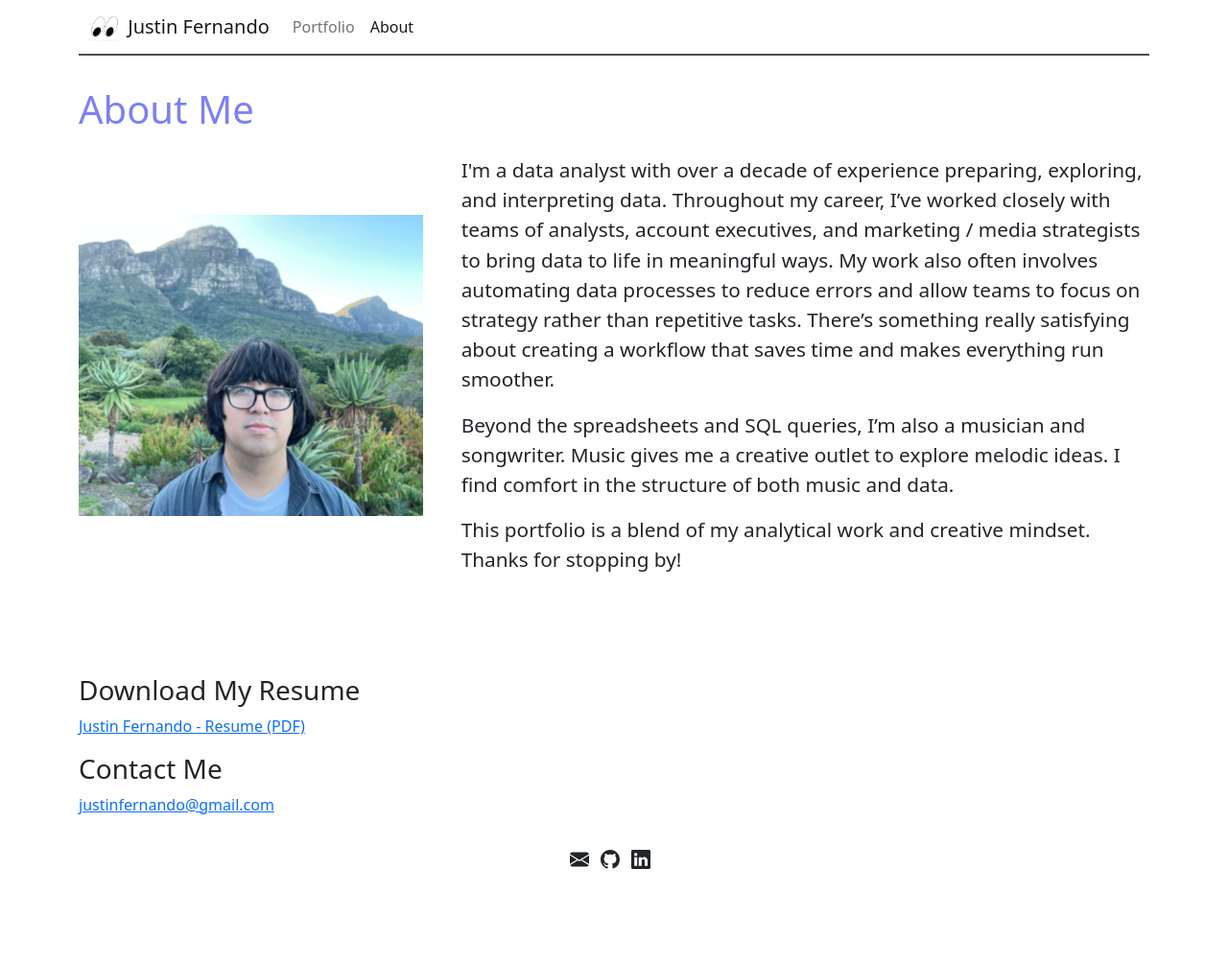
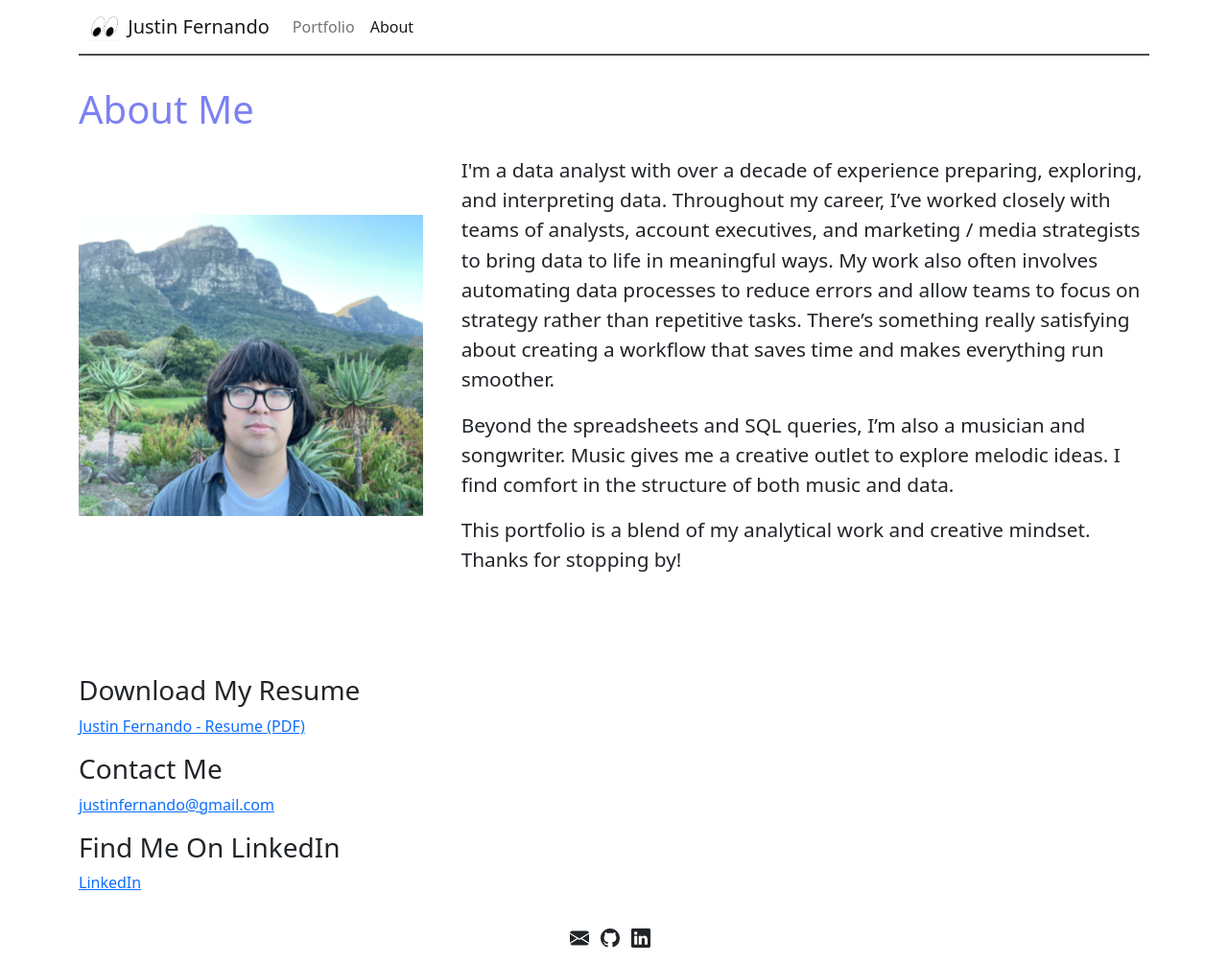
Before and after one commit to jfernando-work/jfernando-work.github.io, a Jekyll site: the page built from about.md, in a window 1280 px wide. Shown: the whole page at 96% size. Built offline with Jekyll 4.4.1, drawn with Linux system fonts in a browser that asks for light colours; before the commit the page ends 923 px from its top, so only the background shows below that.

Commit message:
adding linkedin

```diff
--- a/about.md
+++ b/about.md
@@ -27,3 +27,6 @@ permalink: /about/
 ### Contact Me
 
 [justinfernando@gmail.com](mailto:justinfernando@gmail.com)
+
+### Find Me On LinkedIn
+[LinkedIn](https://www.linkedin.com/in/justin-f-b92622a/)
```
